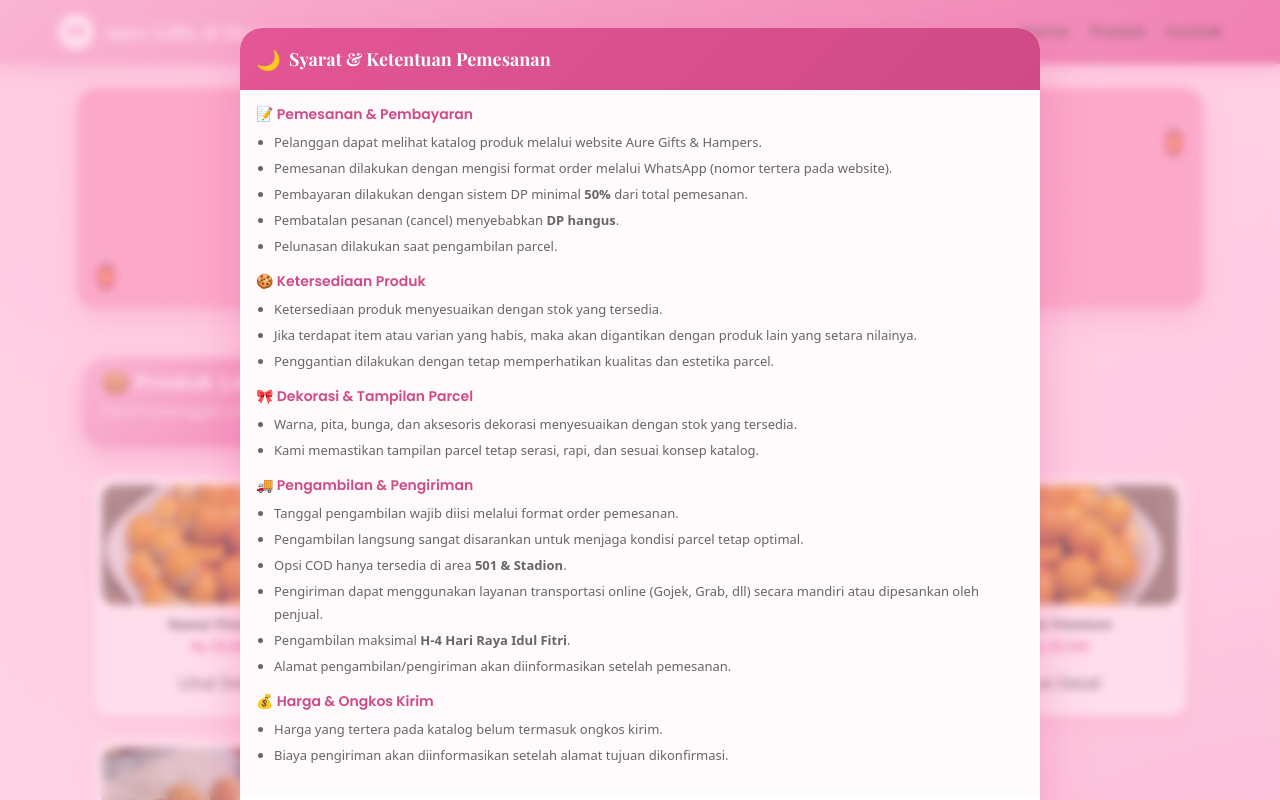
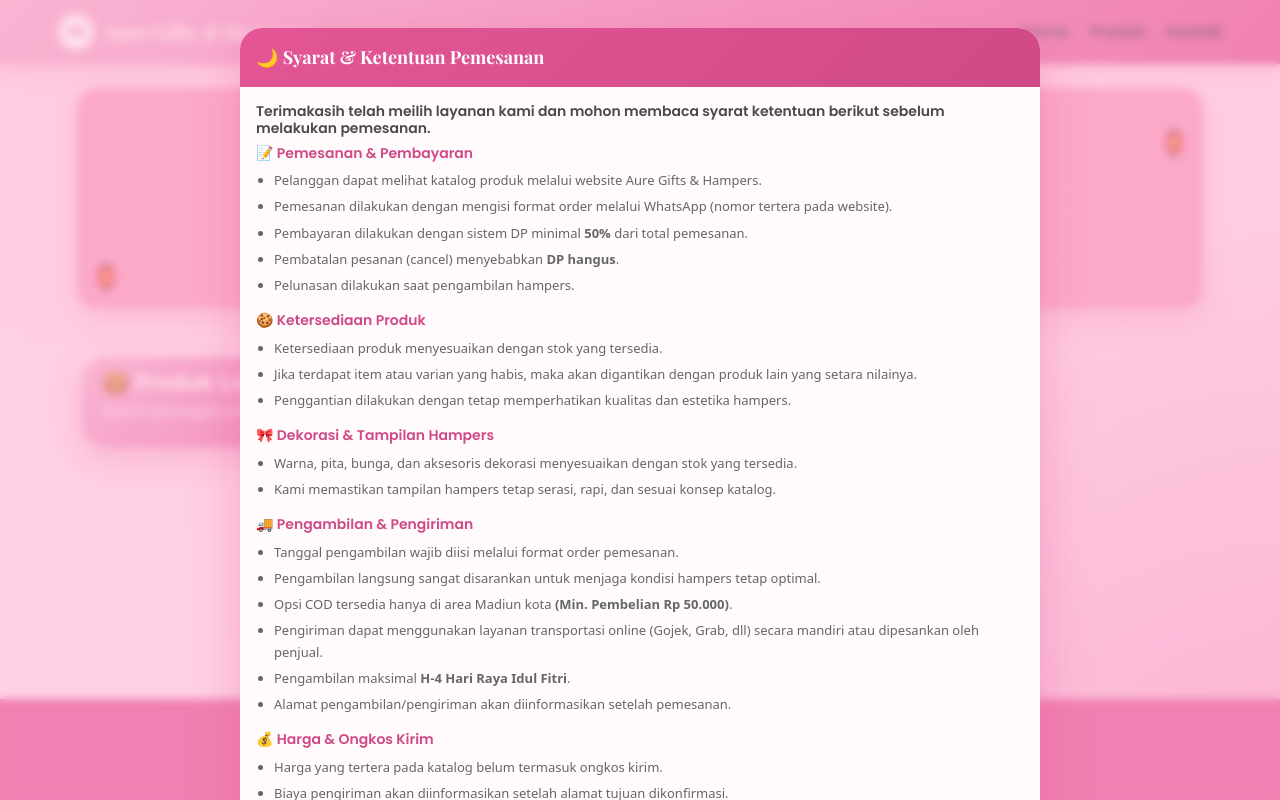
Before and after one commit to Franzyishere/katalog-aure, a React (Vite) app: page / in a window 1280 px wide. Shown: the top 800 px of the page. Built offline with nearby package versions, Linux system fonts and the light colour scheme.

Commit message:
update fitur

```diff
--- a/src/components/FoodCard.jsx
+++ b/src/components/FoodCard.jsx
@@ -19,12 +19,10 @@ export default function FoodCard({ food }) {
           <h6 className="product-title">{food.name}</h6>
 
           <div className="product-price">
-            Rp {food.price.toLocaleString()}
+            {food.price === 0
+              ? "Harga via WhatsApp"
+              : `Rp ${food.price.toLocaleString("id-ID")}`}
           </div>
-
-          {/* <span className="product-category">
-            {food.category}
-          </span> */}
 
           <Link
             to={`/detail/${food.id}`}
--- a/src/data/food.js
+++ b/src/data/food.js
@@ -1,58 +1,128 @@
 const foods = [
 {
   id: 1,
-    name: "Nastar Premium",
-    price: 20000,
-    category: "Kue Kering",
+  name: "Nastar",
+  price: 75000,
+  group: "hampers",
+  hampersType: "kue-kering",
+  type: "premium",
   image: "/images/nastar.jpg",
-    description: "Nastar homemade dengan isian nanas asli, lembut dan lumer di mulut.",
-    weight: "250 gram"
 },
 {
   id: 2,
-    name: "Kastengel Keju",
-    price: 90000,
-    category: "Kue Kering",
-    image: "/images/kastengel.jpg",
-    description: "Kastengel renyah dengan keju premium, gurih dan wangi.",
-    weight: "500 gram"
+  name: "Cookies",
+  price: 70000,
+  group: "hampers",
+  hampersType: "kue-kering",
+  type: "premium",
+  image: "/images/cookies.jpg",
 },
 {
   id: 3,
-    name: "Putri Salju",
-    price: 80000,
-    category: "Kue Kering",
-    image: "/images/putri-salju.jpg",
-    description: "Putri salju lembut dengan taburan gula halus.",
-    weight: "500 gram"
+  name: "Kuping Gajah",
+  price: 45000,
+  group: "hampers",
+  hampersType: "kue-kering",
+  type: "regular",
+  image: "/images/kuping-gajah.jpg",
 },
 {
   id: 4,
-    name: "Nastar Premium",
-    price: 20000,
-    category: "Kue Kering",
-    image: "/images/nastar.jpg",
-    description: "Nastar homemade dengan isian nanas asli, lembut dan lumer di mulut.",
-    weight: "250 gram"
+  name: "Kue Soes",
+  price: 40000,
+  group: "hampers",
+  hampersType: "kue-kering",
+  type: "regular",
+  image: "/images/kue-soes.jpg",
 },
 {
   id: 5,
-    name: "Kastengel Keju",
-    price: 90000,
-    category: "Kue Kering",
-    image: "/images/kastengel.jpg",
-    description: "Kastengel renyah dengan keju premium, gurih dan wangi.",
-    weight: "500 gram"
+  name: "Snack 1",
+  price: 35000,
+  group: "hampers",
+  hampersType: "snack-sembako",
+  image: "/images/snack1.jpg",
 },
 {
   id: 6,
-    name: "Putri Salju",
+  name: "Snack 2",
+  price: 38000,
+  group: "hampers",
+  hampersType: "snack-sembako",
+  image: "/images/snack2.jpg",
+},
+{
+  id: 7,
+  name: "Custom Snack & Sembako",
+  price: 0, // nanti via WA
+  group: "hampers",
+  hampersType: "snack-sembako",
+  image: "/images/custom.jpg",
+},
+{
+  id: 8,
+  name: "Meica",
+  price: 85000,
+  group: "hampers",
+  hampersType: "pecah-belah",
+  image: "/images/meica.jpg",
+},
+{
+  id: 9,
+  name: "Nashi",
+  price: 90000,
+  group: "hampers",
+  hampersType: "pecah-belah",
+  image: "/images/nashi.jpg",
+},
+{
+  id: 10,
+  name: "Fafirly",
+  price: 88000,
+  group: "hampers",
+  hampersType: "pecah-belah",
+  image: "/images/fafirly.jpg",
+},
+{
+  id: 11,
+  name: "Hannyfa",
+  price: 83000,
+  group: "hampers",
+  hampersType: "pecah-belah",
+  image: "/images/hannyfa.jpg",
+},
+{
+  id: 12,
+  name: "Lida",
   price: 80000,
-    category: "Kue Kering",
-    image: "/images/putri-salju.jpg",
-    description: "Putri salju lembut dengan taburan gula halus.",
-    weight: "500 gram"
-  }
+  group: "hampers",
+  hampersType: "pecah-belah",
+  image: "/images/lida.jpg",
+},
+{
+  id: 13,
+  name: "Mini Snack",
+  price: 25000,
+  group: "hampers",
+  hampersType: "paket-hemat",
+  image: "/images/mini-snack.jpg",
+},
+{
+  id: 14,
+  name: "Aulia",
+  price: 30000,
+  group: "hampers",
+  hampersType: "paket-hemat",
+  image: "/images/aulia.jpg",
+},
+{
+  id: 15,
+  name: "Lily",
+  price: 28000,
+  group: "hampers",
+  hampersType: "paket-hemat",
+  image: "/images/lily.jpg",
+},
 ];
 
 export default foods;
--- a/src/pages/Detail.jsx
+++ b/src/pages/Detail.jsx
@@ -12,7 +12,11 @@ export default function Detail() {
 
   const waMessage = encodeURIComponent(
     `Halo Aure Gifts & Hampers 🌙
-    Saya ingin memesan:
+    Nama :
+    Alamat :
+    Kirim, ambil atau cod :
+    Tanggal Pengambilan :
+    Saya ingin memesan :
     🍪 Produk: ${food.name}
     💰 Harga: Rp ${food.price.toLocaleString()}
 
--- a/src/pages/Home.css
+++ b/src/pages/Home.css
@@ -44,3 +44,54 @@
 .product-section {
   padding-bottom: 60px;
 }
+
+/* =========================
+   FILTER PREMIUM
+========================= */
+.filter-type {
+  display: flex;
+  justify-content: center;
+  gap: 12px;
+  margin: 24px 0 32px;
+  flex-wrap: wrap;
+}
+
+.filter-type button {
+  padding: 10px 18px;
+  border-radius: 999px;
+  border: 1px solid #e5e5e5;
+  background: #ffffff;
+  font-size: 0.9rem;
+  font-weight: 500;
+  cursor: pointer;
+  transition: all 0.25s ease;
+  color: #555;
+}
+
+/* hover */
+.filter-type button:hover {
+  background: #f8f8f8;
+  transform: translateY(-1px);
+}
+
+/* aktif */
+.filter-type button.active {
+  background: linear-gradient(135deg, #c59d5f, #e8c88f);
+  color: #fff;
+  border-color: transparent;
+  box-shadow: 0 6px 16px rgba(197, 157, 95, 0.35);
+}
+.product-section .row {
+  animation: fadeIn 0.35s ease-in-out;
+}
+
+@keyframes fadeIn {
+  from {
+    opacity: 0;
+    transform: translateY(8px);
+  }
+  to {
+    opacity: 1;
+    transform: translateY(0);
+  }
+}
--- a/src/pages/Home.jsx
+++ b/src/pages/Home.jsx
@@ -1,70 +1,16 @@
-import { useEffect, useState } from "react";
+import { useEffect, useState, useRef } from "react";
 import foods from "../data/food.js";
 import FoodCard from "../components/FoodCard.jsx";
-import { useRef } from "react";
 import "./Home.css";
 import "./ModalRamadhan.css";
-import React from "react";
 
 export default function Home() {
-  const [search, setSearch] = useState("");
-  const [category, setCategory] = useState("All");
+  const [groupFilter, setGroupFilter] = useState(null);      // hampers
+  const [hampersType, setHampersType] = useState(null);     // kue-kering, dll
+  const [typeFilter, setTypeFilter] = useState(null);       // premium / regular
   const [showModal, setShowModal] = useState(false);
   const [closing, setClosing] = useState(false);
-  const touchStartX = useRef(0);
-  const touchEndX = useRef(0);
 
-  const handleTouchStart = (e) => {
-    touchStartX.current = e.changedTouches[0].screenX;
-  };
-
-  const handleTouchEnd = () => {
-    if (touchStartX.current - touchEndX.current > 50) {
-      // swipe kiri
-      setActiveBanner((prev) => (prev + 1) % banners.length);
-    }
-
-    if (touchEndX.current - touchStartX.current > 50) {
-      // swipe kanan
-      setActiveBanner((prev) =>
-        prev === 0 ? banners.length - 1 : prev - 1
-      );
-    }
-  };
-
-const handleTouchMove = (e) => {
-  touchEndX.current = e.changedTouches[0].screenX;
-};
-
-  // ======================
-  // 🌙 BANNER SLIDER DATA
-  // ======================
-  const banners = [
-    {
-      badge: "🌙 Ramadhan Edition",
-      title: "Open Order Lebaran 2026",
-      desc: "Hampers & Kue Lebaran Homemade • Stock Terbatas",
-    },
-    {
-      badge: "🛍️ Easy Order",
-      title: "Pesan Mudah via WhatsApp",
-      desc: "Klik produk favorit & order langsung tanpa ribet",
-    },
-    {
-      badge: "⏳ Limited Stock",
-      title: "Kuota Produksi Terbatas",
-      desc: "Pastikan order sebelum H-4 Idul Fitri",
-    },
-  ];
-
-  const [activeBanner, setActiveBanner] = useState(0);
-
-  useEffect(() => {
-    const interval = setInterval(() => {
-      setActiveBanner((prev) => (prev + 1) % banners.length);
-    }, 4000);
-    return () => clearInterval(interval);
-  }, []);
 
   // ======================
   // MODAL RULES
@@ -85,30 +31,120 @@ const handleTouchMove = (e) => {
     }, 500);
   };
 
-  const filteredFoods = foods.filter(food => {
-    const matchName = food.name.toLowerCase().includes(search.toLowerCase());
-    const matchCategory = category === "All" || food.category === category;
-    return matchName && matchCategory;
+  // ======================
+  // FILTER PRODUK
+  // ======================
+  const filteredFoods = foods.filter((food) => {
+    // belum pilih apa-apa
+    if (!groupFilter) return false;
+
+    // filter grup
+    if (food.group !== groupFilter) return false;
+
+    // filter jenis hampers
+    if (hampersType && food.hampersType !== hampersType) return false;
+
+    // khusus kue kering → filter premium / non premium
+    if (
+      hampersType === "kue-kering" &&
+      typeFilter &&
+      food.type !== typeFilter
+    ) {
+      return false;
+    }
+
+    return true;
   });
 
   return (
     <div className="container my-4">
+
       {/* SECTION PEMISAH */}
       <section className="section-divider">
         <h3>🍪 Produk Lebaran Pilihan</h3>
         <p>Favorit pelanggan untuk momen spesial</p>
       </section>
 
+      {/* FILTER PREMIUM */}
+    <div className="filter-type">
+      <button
+        className={hampersType === "kue-kering" ? "active" : ""}
+        onClick={() => {
+          setGroupFilter("hampers");
+          setHampersType("kue-kering");
+          setTypeFilter(null);
+        }}
+      >
+        🍪 Hampers<br />Kue Kering
+      </button>
+
+      <button
+        className={hampersType === "snack-sembako" ? "active" : ""}
+        onClick={() => {
+          setGroupFilter("hampers");
+          setHampersType("snack-sembako");
+          setTypeFilter(null);
+        }}
+      >
+        🧃 Hampers<br />Snack & Sembako
+      </button>
+
+      <button
+        className={hampersType === "pecah-belah" ? "active" : ""}
+        onClick={() => {
+          setGroupFilter("hampers");
+          setHampersType("pecah-belah");
+          setTypeFilter(null);
+        }}
+      >
+        🏺 Hampers<br />Pecah Belah
+      </button>
+
+      <button
+        className={hampersType === "paket-hemat" ? "active" : ""}
+        onClick={() => {
+          setGroupFilter("hampers");
+          setHampersType("paket-hemat");
+          setTypeFilter(null);
+        }}
+      >
+        💝 Hampers<br />Paket Hemat
+      </button>
+    </div>
+      {hampersType === "kue-kering" && (
+    <div className="filter-type sub-filter">
+      <button
+        className={typeFilter === "premium" ? "active" : ""}
+        onClick={() => setTypeFilter("premium")}
+      >
+        ✨ Premium
+      </button>
+
+      <button
+        className={typeFilter === "regular" ? "active" : ""}
+        onClick={() => setTypeFilter("regular")}
+      >
+        🤍 Non Premium
+      </button>
+    </div>
+  )}
+
       {/* GRID PRODUK */}
       <section className="container product-section">
         <div className="row">
-          {foods.map((food) => (
-            <FoodCard key={food.id} food={food} />
-          ))}
+          {filteredFoods.length === 0 ? (
+            <p className="text-center text-muted">
+              Silakan pilih kategori produk ✨
+            </p>
+          ) : (
+            filteredFoods.map((food) => (
+              <FoodCard key={food.id} food={food} />
+            ))
+          )}
         </div>
       </section>
 
-      {/* MODAL SYARAT & KETENTUAN */}
+      {/* MODAL SYARAT */}
       {showModal && (
         <div
           className={`modal fade show ramadhan-fade-overlay ${
@@ -118,23 +154,22 @@ const handleTouchMove = (e) => {
         >
           <div className="modal-dialog modal-dialog-centered modal-lg ramadhan-fade-modal">
             <div className="modal-content">
-
               <div className="modal-header bg-brand-green text-white">
                 <h5 className="modal-title d-flex align-items-center gap-2">
-                  <span className="ramadhan-icon">🌙</span>
-                  Syarat & Ketentuan Pemesanan
+                  🌙 Syarat & Ketentuan Pemesanan
                 </h5>
               </div>
 
               <div className="modal-body">
                 <div className="mb-3">
+                  <h6 className="fw-bold text-brand-dark">Terimakasih telah meilih layanan kami dan mohon membaca syarat ketentuan berikut sebelum melakukan pemesanan.</h6>
                   <h6 className="fw-bold text-brand-pink">📝 Pemesanan & Pembayaran</h6>
                   <ul className="small text-muted">
                     <li>Pelanggan dapat melihat katalog produk melalui website Aure Gifts & Hampers.</li>
                     <li>Pemesanan dilakukan dengan mengisi format order melalui WhatsApp (nomor tertera pada website).</li>
                     <li>Pembayaran dilakukan dengan sistem DP minimal <strong>50%</strong> dari total pemesanan.</li>
                     <li>Pembatalan pesanan (cancel) menyebabkan <strong>DP hangus</strong>.</li>
-                    <li>Pelunasan dilakukan saat pengambilan parcel.</li>
+                    <li>Pelunasan dilakukan saat pengambilan hampers.</li>
                   </ul>
                 </div>
 
@@ -143,15 +178,15 @@ const handleTouchMove = (e) => {
                   <ul className="small text-muted">
                     <li>Ketersediaan produk menyesuaikan dengan stok yang tersedia.</li>
                     <li>Jika terdapat item atau varian yang habis, maka akan digantikan dengan produk lain yang setara nilainya.</li>
-                    <li>Penggantian dilakukan dengan tetap memperhatikan kualitas dan estetika parcel.</li>
+                    <li>Penggantian dilakukan dengan tetap memperhatikan kualitas dan estetika hampers.</li>
                   </ul>
                 </div>
 
                 <div className="mb-3">
-                  <h6 className="fw-bold text-brand-pink">🎀 Dekorasi & Tampilan Parcel</h6>
+                  <h6 className="fw-bold text-brand-pink">🎀 Dekorasi & Tampilan Hampers</h6>
                   <ul className="small text-muted">
                     <li>Warna, pita, bunga, dan aksesoris dekorasi menyesuaikan dengan stok yang tersedia.</li>
-                    <li>Kami memastikan tampilan parcel tetap serasi, rapi, dan sesuai konsep katalog.</li>
+                    <li>Kami memastikan tampilan hampers tetap serasi, rapi, dan sesuai konsep katalog.</li>
                   </ul>
                 </div>
 
@@ -159,8 +194,8 @@ const handleTouchMove = (e) => {
                   <h6 className="fw-bold text-brand-pink">🚚 Pengambilan & Pengiriman</h6>
                   <ul className="small text-muted">
                     <li>Tanggal pengambilan wajib diisi melalui format order pemesanan.</li>
-                    <li>Pengambilan langsung sangat disarankan untuk menjaga kondisi parcel tetap optimal.</li>
-                    <li>Opsi COD hanya tersedia di area <strong>501 & Stadion</strong>.</li>
+                    <li>Pengambilan langsung sangat disarankan untuk menjaga kondisi hampers tetap optimal.</li>
+                    <li>Opsi COD tersedia hanya di area Madiun kota <strong>(Min. Pembelian Rp 50.000)</strong>.</li>
                     <li>Pengiriman dapat menggunakan layanan transportasi online (Gojek, Grab, dll) secara mandiri atau dipesankan oleh penjual.</li>
                     <li>Pengambilan maksimal <strong>H-4 Hari Raya Idul Fitri</strong>.</li>
                     <li>Alamat pengambilan/pengiriman akan diinformasikan setelah pemesanan.</li>
@@ -176,10 +211,12 @@ const handleTouchMove = (e) => {
                 </div>
                </div>
 
-              <p className="text-center small text-muted mt-3">
-                Terima kasih telah mempercayakan momen spesial Anda bersama
-                <strong> Aure Gifts & Hampers </strong> 🤍
-              </p>
+              <div className="modal-body">
+                <p className="small text-muted">
+                  Terima kasih telah mempercayakan momen spesial Anda bersama
+                  <strong> Aure Gifts & Hampers</strong> 🤍
+                </p>
+              </div>
 
               <div className="modal-footer">
                 <button
--- a/src/pages/ModalRamadhan.css
+++ b/src/pages/ModalRamadhan.css
@@ -59,6 +59,10 @@
 
 .text-brand-pink {
   color: var(--pink-dark);
+}
+
+.text-brand-dark {
+  color: var(--text-dark);
 }
 
 /* List */
```
Also changed, not shown: src/components/FoodCard.css (+11 -0 lines). Lines whose indentation alone changed are shown as unchanged.
